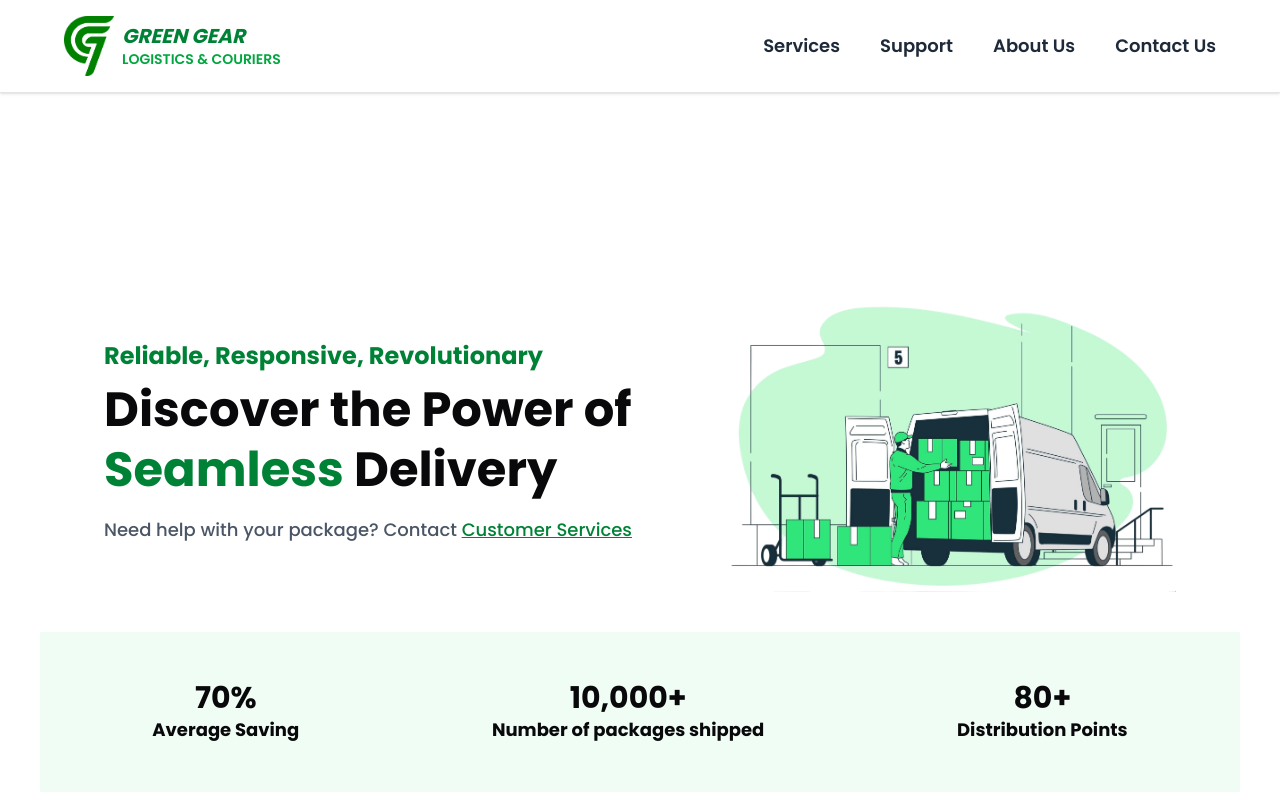
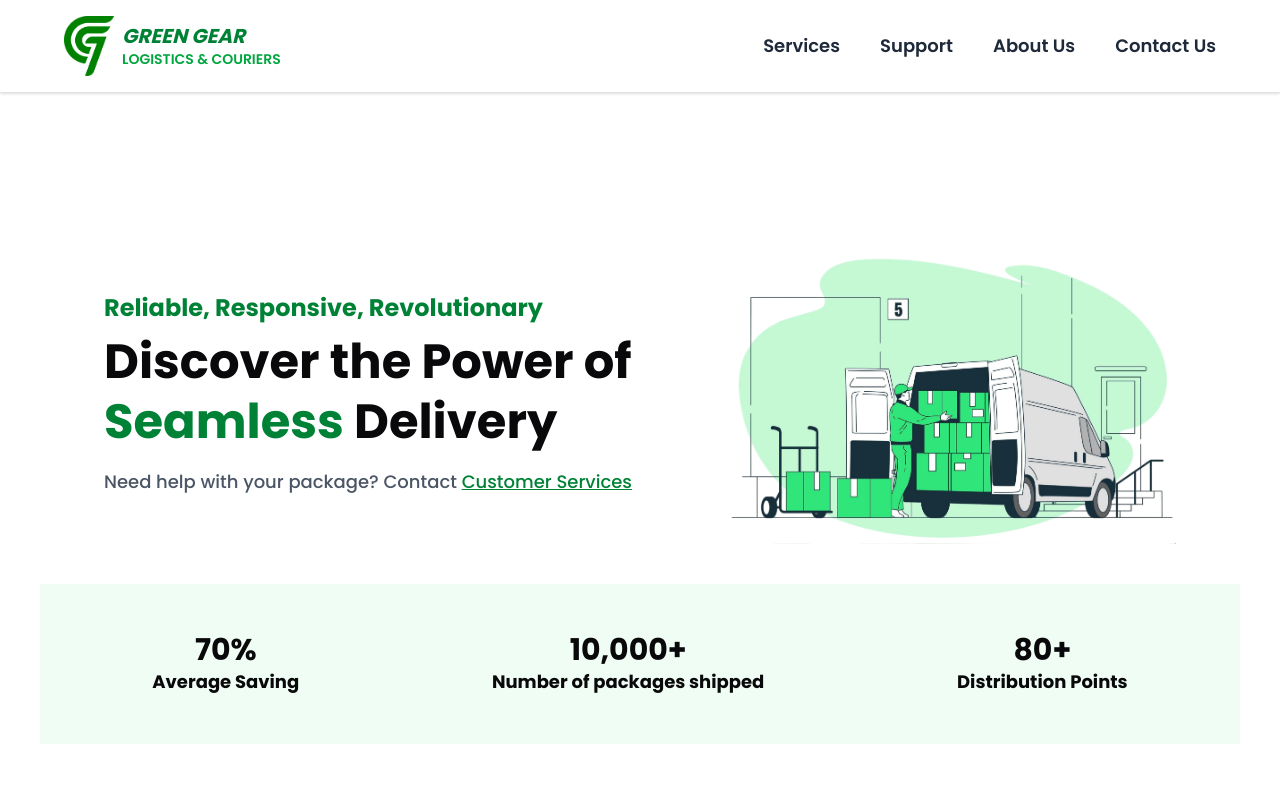
Before and after one commit to Rahulkaradwal/gglc, a Next.js app: page / in a window 1280 px wide. Shown: the top 800 px of the page. Built offline with nearby package versions, Linux system fonts and the light colour scheme.

Commit message:
fix : service cards and hero section ui

```diff
--- a/components/home/hero.tsx
+++ b/components/home/hero.tsx
@@ -4,7 +4,7 @@ import React from "react";
 
 function Hero() {
   return (
-    <section className="flex flex-col-reverse  lg:pt-40 lg:flex-row items-center justify-between gap-10 px-6 md:px-16 mt-10 mb-10">
+    <section className="flex flex-col-reverse  lg:pt-28 lg:flex-row items-center justify-between gap-10 px-6 md:px-16 mt-10 mb-10">
       {/* Text content */}
       <div className="text-center  lg:text-left">
         <h3 className="text-lg md:text-2xl font-bold text-green-700 mb-2">
--- a/components/services/hero.tsx
+++ b/components/services/hero.tsx
@@ -5,7 +5,7 @@ import { Button } from "../ui/button";
 
 function Hero() {
   return (
-    <section className="flex mt-2 sm:mt-10   lg:pt-44  lg:flex-row items-center justify-between gap-1 md:gap-10  sm:px-6 md:px-16  mb-10">
+    <section className="flex mt-2 sm:mt-10   lg:pt-28  lg:flex-row items-center justify-between gap-1 md:gap-10  sm:px-6 md:px-16  mb-10">
       {/* Text content */}
       <div className="w-2/3 md:text-center md:w-2/5  lg:text-left">
         <h3 className="text-sm md:text-2xl font-bold text-green-700 mb-2">
--- a/components/services/highlights.tsx
+++ b/components/services/highlights.tsx
@@ -65,8 +65,8 @@ function Highlights() {
             className={`
               relative  border-2  border-green-800 shadow-md rounded-[1.7rem] rounded-br-sm
               pt-10 md:pt-12 px-4 pb-4
-              w-40 h-24
-              sm:w-48 sm:h-36
+              w-32 h-24
+              sm:w-40 sm:h-28
               md:w-56 md:h-52
               lg:w-72 lg:h-64
               flex flex-col items-center text-center transition-all duration-300
```
